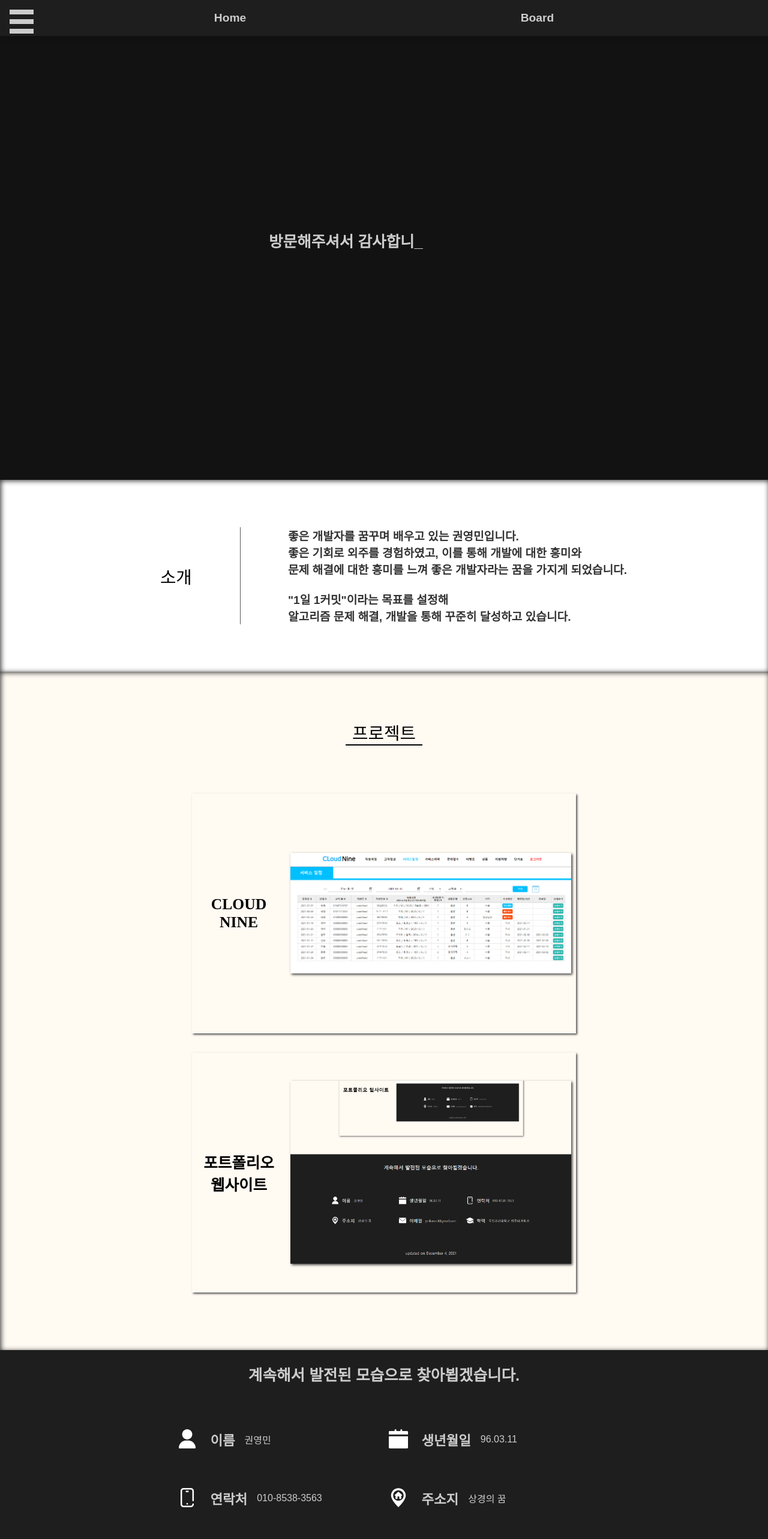
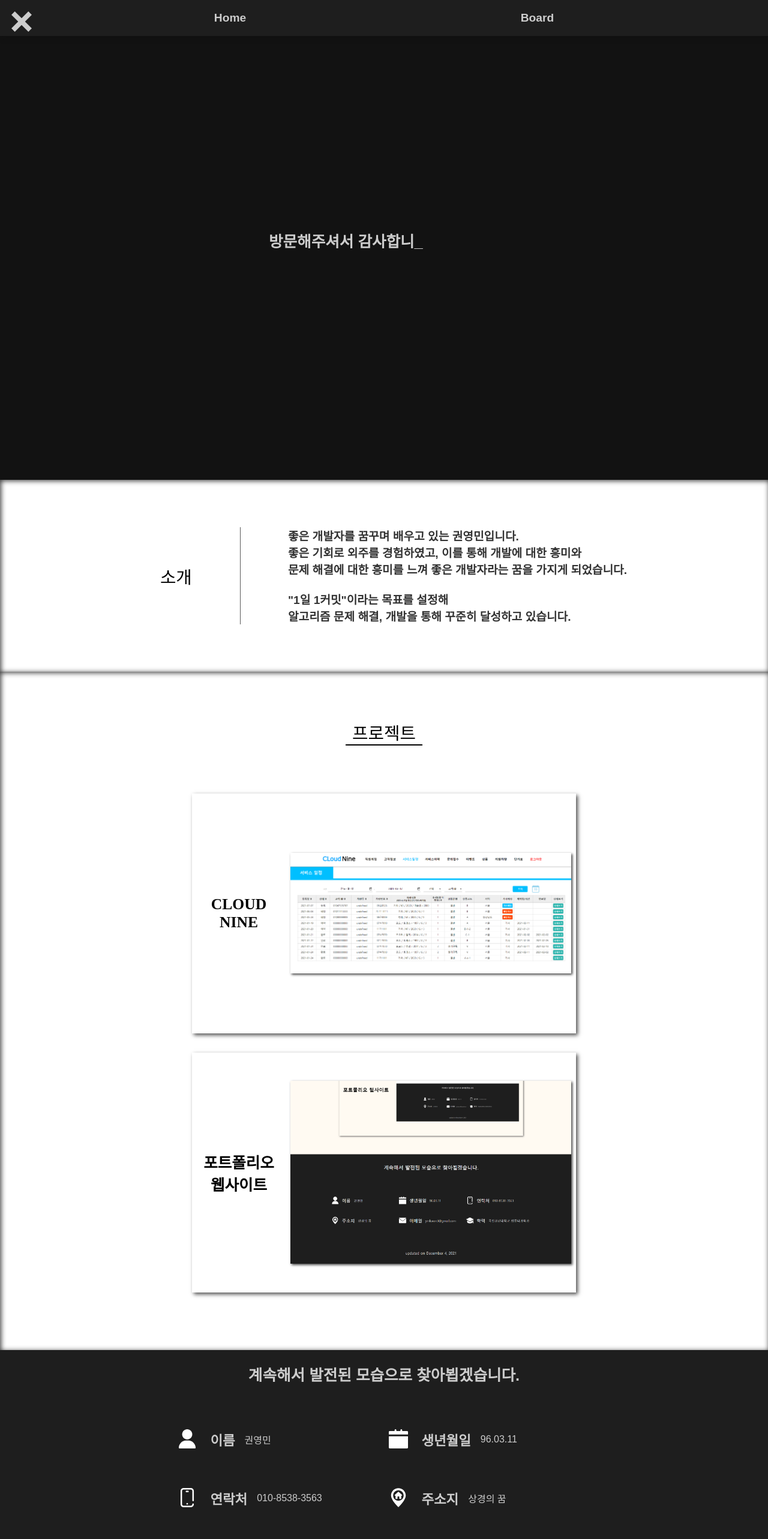
Before and after one commit to ymkwon3/web, a React (Create React App) app in the folder web/: page /#/ in a window 1280 px wide. Shown: the top 2566 px of the page at 60% size. Built offline with nearby package versions, Linux system fonts and the light colour scheme.

Commit message:
게시판 insert 버튼 추가

```diff
--- a/web/src/App.jsx
+++ b/web/src/App.jsx
@@ -22,9 +22,9 @@ function App() {
     <>
       <div className="App">
         <div className='menu-bar-container' onClick={menuClick}>
-          <div className={menuActive ? "menu-change menu-bar1" : "menu-bar1"}></div>
-          <div className={menuActive ? "menu-change menu-bar2" : "menu-bar2"}></div>
-          <div className={menuActive ? "menu-change menu-bar3" : "menu-bar3"}></div>
+          <div className={menuActive ? "menu-bar1" : "menu-change menu-bar1"}></div>
+          <div className={menuActive ? "menu-bar2" : "menu-change menu-bar2"}></div>
+          <div className={menuActive ? "menu-bar3" : "menu-change menu-bar3"}></div>
         </div>
 
         <HashRouter>
@@ -38,13 +38,13 @@ function App() {
 
           </div>
           <Routes>
-            <Route path="/" exact={true} element={<MainPage path="MainPage"/>}/>
-            <Route path="/board" element={<Board/>}/>
+            <Route path="/" exact={true} element={<MainPage path="MainPage" />} />
+            <Route path="/board" element={<Board />} />
           </Routes>
         </HashRouter>
-          <div className="App-footer">
-            <Footer />
-          </div>
+        <div className="App-footer">
+          <Footer />
+        </div>
       </div>
     </>
   );
--- a/web/src/components/MainPage.jsx
+++ b/web/src/components/MainPage.jsx
@@ -24,7 +24,7 @@ function App(props) {
     let idx = 0;
     let lineIdx = 0;
     let textState = true;
-    if(loading) {
+    if (loading) {
       let cursorInterval = setInterval(() => {
         if (cursor === "_") {
           setCursor(cursor);
@@ -82,7 +82,7 @@ function App(props) {
         <div className="subTitle" ref={(e) => slideRef.current[0] = e}>
           소개
         </div>
-            <div className="content flex-column" ref={(e) => slideRef.current[2] = e}>
+        <div className="content column-line flex-column" ref={(e) => slideRef.current[2] = e}>
           좋은 개발자를 꿈꾸며 배우고 있는 권영민입니다.
           <br />
           좋은 기회로 외주를 경험하였고, 이를 통해 개발에 대한 흥미와
--- a/web/src/components/Project.jsx
+++ b/web/src/components/Project.jsx
@@ -15,7 +15,7 @@ function App(props) {
             <div className="subTitle">
                 프로젝트
             </div>
-            <div className="row-line"/>
+            <div className="row-line" />
             <div className="project-box flex-row" onClick={() => handleCardClick(0)} ref={(e) => cardRef.current[0] = e}>
                 <div className="project-card project-card-front flex-row" style={{ justifyContent: "space-around" }}>
                     <div className="project-title">
@@ -68,14 +68,16 @@ function App(props) {
                         <div className="content">
                             React.js 기반의 포트폴리오 웹사이트 입니다.
                             <br /><br />
-                            프론트엔드 개발에 조금 더 집중해 보고 싶어 제작하게 되었습니다.
+                            <span style={{ textDecoration: "line-through" }}>프론트엔드 개발에 조금 더 집중해 보고 싶어 제작하게 되었습니다.</span>
+                            <br /><br />
+                            하다 보니 욕심이 더 생겨 DB 서버, 미들웨어를 구축해 이것저것 만들어보는 중입니다.
                             <br /><br />
                             계속된 학습을 통해 추가적인 개발을 할 예정입니다.
                         </div>
 
                         <div className="content-detail">
                             <div className="flex-row icon-name-section">
-                                <div className="svg-div"><img className="svg-size" src="images/github-logo.svg" alt="userImage"/></div>
+                                <div className="svg-div"><img className="svg-size" src="images/github-logo.svg" alt="userImage" /></div>
                                 <div className="sub-heading">GitHub </div>
                                 <a href="https://github.com/ymkwon3/web" className="sub-content">github.com/ymkwon3/web</a>
                             </div>
--- a/web/src/components/board.jsx
+++ b/web/src/components/board.jsx
@@ -52,11 +52,11 @@ function App(props) {
     }
     let boardList;
     // 서버가 열리지 않을 경우
-    if(viewContent.length === 0) {
+    if (viewContent.length === 0) {
         boardList = <div className='black-14pt'>Please check the server status...</div>;
     }
     // 정상 작동
-    else{
+    else {
         boardList = viewContent.map((data) =>
             <li
                 className='post flex-column'
@@ -84,13 +84,12 @@ function App(props) {
         );
     }
 
-
-
     return (
         <div className='box-shadow-inset board flex-column'>
             <ul className='scroll-y'>
                 {boardList}
             </ul>
+            <div className="insert-btn"></div>
         </div>
     );
 }
--- a/web/src/css/App.css
+++ b/web/src/css/App.css
@@ -39,7 +39,7 @@ body {
 }
 
 .App-aboutMe {
-  background: white;
+  background: #ffffff;
   height: 40vh;
 }
 
@@ -48,7 +48,7 @@ body {
 }
 
 .App-project {
-  background-color: #fffaf2;
+  background-color: #ffffff;
   color: black;
   padding: 5rem 0;
 }
@@ -70,18 +70,12 @@ body {
   font-weight: bold;
   color: black;
   opacity: 0.8;
+}
+
+.column-line {
   padding-left: 5rem;
   margin-left: 5rem;
   box-shadow: inset 0.05rem 0 0 0 black;
-}
-
-.column-line {
-  content: "";
-  height: 6rem;
-  width: 0.1rem;
-  margin: 0 4rem;
-  background-color: black;
-  opacity: 0;
 }
 
 .row-line {
@@ -183,7 +177,7 @@ body {
   transition: 0.2s;
 }
 
-.navi > a:active {
+.navi > div > a:active {
   color: rgb(150, 150, 150);
 }
 
@@ -284,7 +278,8 @@ body {
   }
 
   .column-line {
-    margin: 0 2rem;
+    padding-left: 2rem;
+    margin-left: 2rem;
   }
 
   .icon-name-section {
@@ -314,12 +309,6 @@ body {
     font-size: 1.4rem;
   }
 
-  .column-line {
-    height: 4rem;
-    width: 1rem;
-    margin: 0 2rem;
-  }
-
   .App-project {
     padding: 2rem 0;
   }
--- a/web/src/css/Board.css
+++ b/web/src/css/Board.css
@@ -48,3 +48,25 @@
     height: 0;
     overflow-y: hidden;
 }
+
+.insert-btn {
+    position: absolute;
+    width: 4rem;
+    height: 4rem;
+    right: 2rem;
+    bottom: 7rem;
+    background-color: red;
+    cursor: pointer;
+    border-radius: 50%;
+}
+
+.insert-btn:active {
+    background-color: #666666;
+}
+
+@media screen and (orientation:portrait) {
+    .insert-btn {
+        right: 1rem;
+        bottom: 1rem;
+    }
+}
--- a/web/src/css/Project.css
+++ b/web/src/css/Project.css
@@ -6,7 +6,7 @@
     transform: rotateY(0deg);
     transition: 0.5s;
     transform-style: preserve-3d;
-    box-shadow: 0.1rem 0.1rem 0.2rem #505050;
+    box-shadow: 0.2rem 0.2rem 0.4rem #505050;
     cursor: pointer;
 }
 
```
Lines whose indentation alone changed are shown as unchanged.
